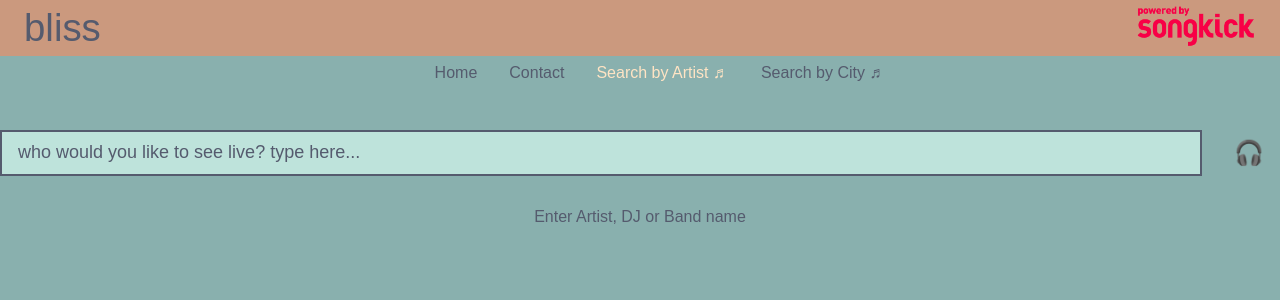
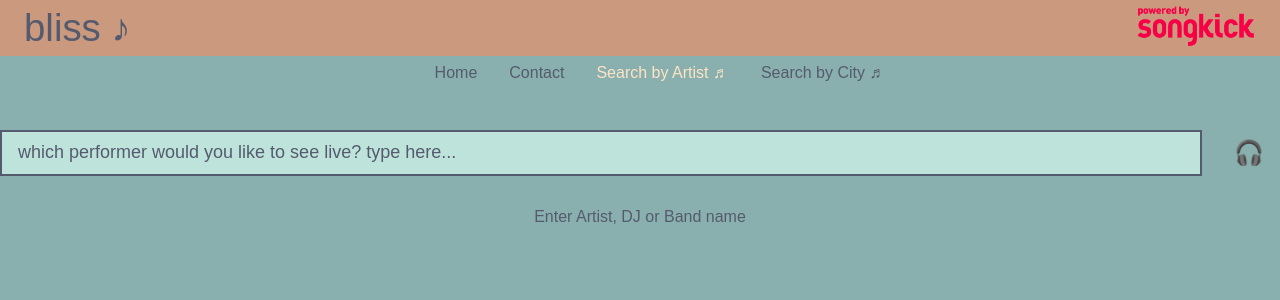
Before and after one commit to ErnestineMoreno/MusicEventsSearchApp, a React (Create React App) app: page /ArtistList in a window 1280 px wide. Shown: the top 300 px of the page. Built offline with nearby package versions, Linux system fonts and the light colour scheme; a web font is replaced by a local one.

Commit message:
additional cleanup

```diff
--- a/src/App.js
+++ b/src/App.js
@@ -79,7 +79,7 @@ class App extends React.Component {
                 () => {
                   return (<div>
                     <h1>bliss</h1>
-                    <h4>What is 'bliss'? It's a music event search app powered by Songkick's exclusive live music data.
+                    <h4>What is "bliss"? It's a music event search app powered by Songkick's exclusive live music data.
                       <br></br>
                                           Showcasing a plethora of both underground & mainstream artists available for you to choose from.
                                           <br></br> Search by Artist or City to view upcoming music festivals & events near you while you're on-the-go!</h4>
--- a/src/components/ArtistList.js
+++ b/src/components/ArtistList.js
@@ -39,7 +39,7 @@ class ArtistList extends React.Component {
       <div>
         <form className="search-bar" onSubmit={this.handleInputChange}>
           <input
-            placeholder="who would you like to see live? type here..."
+            placeholder="which performer would you like to see live? type here..."
             type="text"
             name="artists"
             id="artists"
--- a/src/components/Navbar/Navbar.js
+++ b/src/components/Navbar/Navbar.js
@@ -15,7 +15,7 @@ const navbar = props => (
 <HamburgerToggleButton click={props.hamburgerClickHandler} />
             </div>
 <Router>
-<div className="navbar-logo"><a href="/">bliss</a></div>
+<div className="navbar-logo"><a href="/"> bliss ♪ </a></div>
 <div className="logo-spacing"></div>
                 <div className="navbar-search-items">
                     <p>                    <img src={'powered-by-songkick-pink.png'} alt="Songkick copyright logo"></img></p>
```
